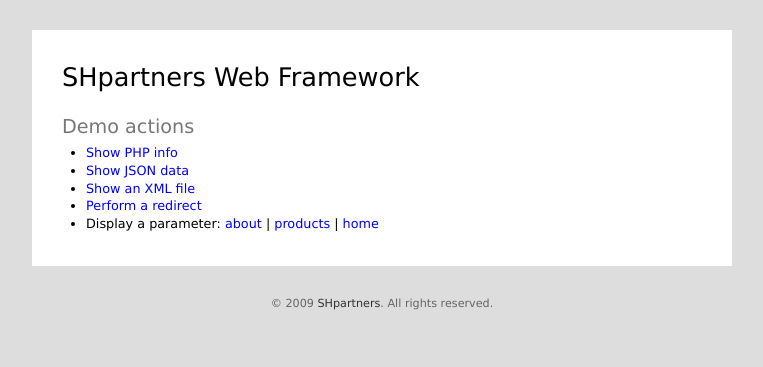
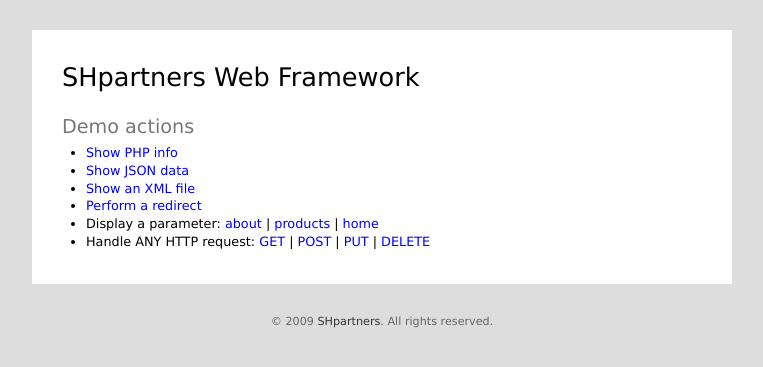
Before and after one commit to stijnworks/shp-webframework, a PHP site: page /demo/framework/ in a window 1280 px wide. Shown: the top 367 px of the page, without its empty margins (258-1021 px from the left). Run offline with PHP 8.4, Linux system fonts and the light colour scheme.

Commit message:
Added methods for put and delete requests. Renamed the url parameters that indicates the request method. Added the any method to match any HTTP type request. Cleaned up some code. Updated the demo files.

```diff
--- a/demo/framework/index.php
+++ b/demo/framework/index.php
@@ -45,6 +45,11 @@ class Application extends SH_Framework {
         $this->template('page');
     }
 
+    // Any request handler
+    public function any_handler() {
+        $this->template('any');
+    }
+
     // Add a custom header
     public function add_header() {
         echo '<h1>My custom header</h1>';
@@ -70,6 +75,7 @@ $app->get('/json/',       'get_json');
 $app->get('/xml/',        'get_xml');
 $app->get('/redirect/',   'get_redirect');
 $app->get('/page/:page/', 'get_page');
+$app->any('/any/',        'any_handler');
 
 // Run the application
 $app->run();
--- a/demo/framework/templates/index.html
+++ b/demo/framework/templates/index.html
@@ -29,6 +29,13 @@
                 <a href="page/products/">products</a> |
                 <a href="page/home/">home</a>
             </li>
+            <li>
+                Handle ANY HTTP request:
+                <a href="any/?__method__=GET">GET</a> |
+                <a href="any/?__method__=POST">POST</a> |
+                <a href="any/?__method__=PUT">PUT</a> |
+                <a href="any/?__method__=DELETE">DELETE</a>
+            </li>
         </ul>
 
     </div>
--- a/includes/shp_framework.php
+++ b/includes/shp_framework.php
@@ -24,11 +24,15 @@ class SH_Url {
     public $match    = false;
 
     // Constructor
-    public function __construct($httpMethod, $url, $conditions=array(), $mountPoint) {
+    public function __construct($httpMethod, $url, $conditions=array()) {
 
-        // Get the request information
+        // Get the request method
         $requestMethod = $_SERVER['REQUEST_METHOD'];
-        $requestMethod = isset($_REQUEST['method']) ? $_REQUEST['method'] : $requestMethod;
+        $requestMethod = isset($_REQUEST['__method__']) ? $_REQUEST['__method__'] : $requestMethod;
+        $requestMethod = trim(strtoupper($requestMethod));
+        $_SERVER['REQUEST_METHOD'] = $requestMethod;
+
+        // Get the request URI
         $requestUri    = isset($_GET['__url__']) ? $_GET['__url__'] : '/';
         $requestUri    = rtrim($requestUri, '/') . '/';
 
@@ -38,7 +42,7 @@ class SH_Url {
         $this->conditions = $conditions;
 
         // Check if the HTTP method matches
-        if (strtoupper($httpMethod) == $requestMethod) {
+        if ($httpMethod == '*' || strtoupper($httpMethod) == $requestMethod) {
 
             // Initialize the variables
             $paramNames  = array();
@@ -155,6 +159,21 @@ class SH_Framework {
        $this->event('post', $url, $methodName, $conditions);
     }
 
+    // Put callback
+    public function put($url, $methodName, $conditions=array()) {
+       $this->event('put', $url, $methodName, $conditions);
+    }
+
+    // Post callback
+    public function delete($url, $methodName, $conditions=array()) {
+       $this->event('delete', $url, $methodName, $conditions);
+    }
+
+    // Any callback
+    public function any($url, $methodName, $conditions=array()) {
+       $this->event('*', $url, $methodName, $conditions);
+    }
+
     // Apply a before filter
     public function before($methodName, $filterName) {
         if (!is_array($methodName)) {
@@ -225,10 +244,8 @@ class SH_Framework {
 
     // Process the request
     private function processRequest() {
-        for ($i = 0; $i < count($this->mappings); $i++) {
-            $mapping = $this->mappings[$i];
-            $mountPoint = is_string($this->options->mountPoint) ? $this->options->mountPoint : '';
-            $url        = new SH_Url($mapping[0], $mapping[1], $mapping[3], $mountPoint);
+        foreach ($this->mappings as $mapping) {
+            $url = new SH_Url($mapping[0], $mapping[1], $mapping[3]);
             if ($url->match === true) {
                 return $this->execute($mapping[2], $url->params);
             }
```
Also changed, not shown: demo/framework/templates/any.html (added, +31 -0 lines).
